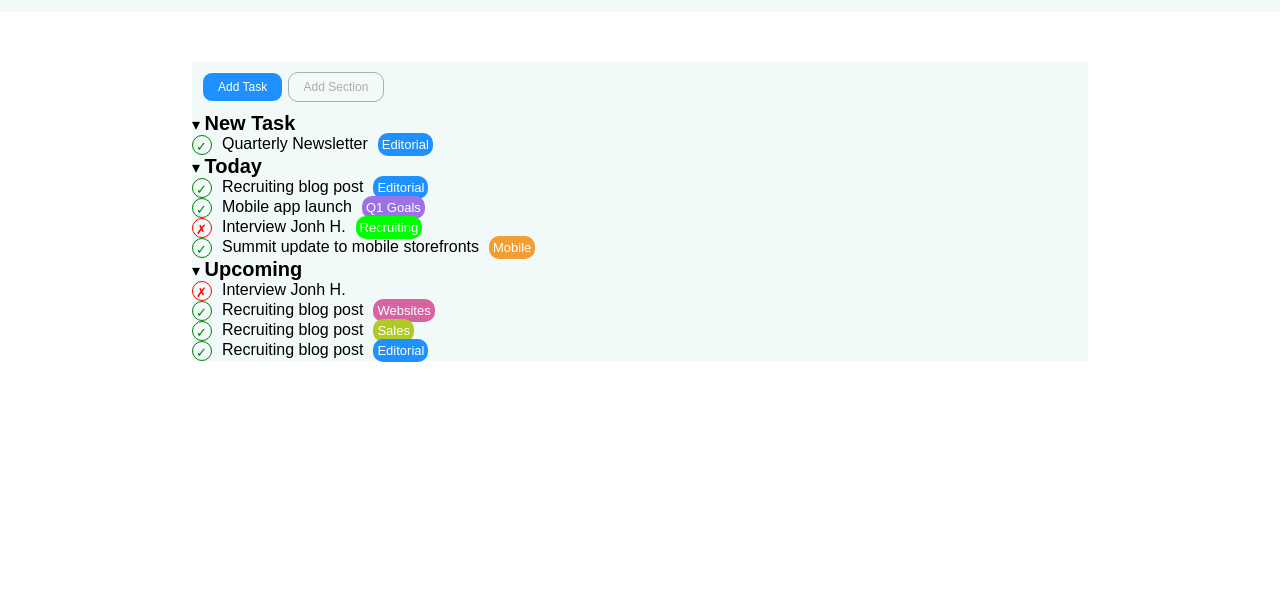
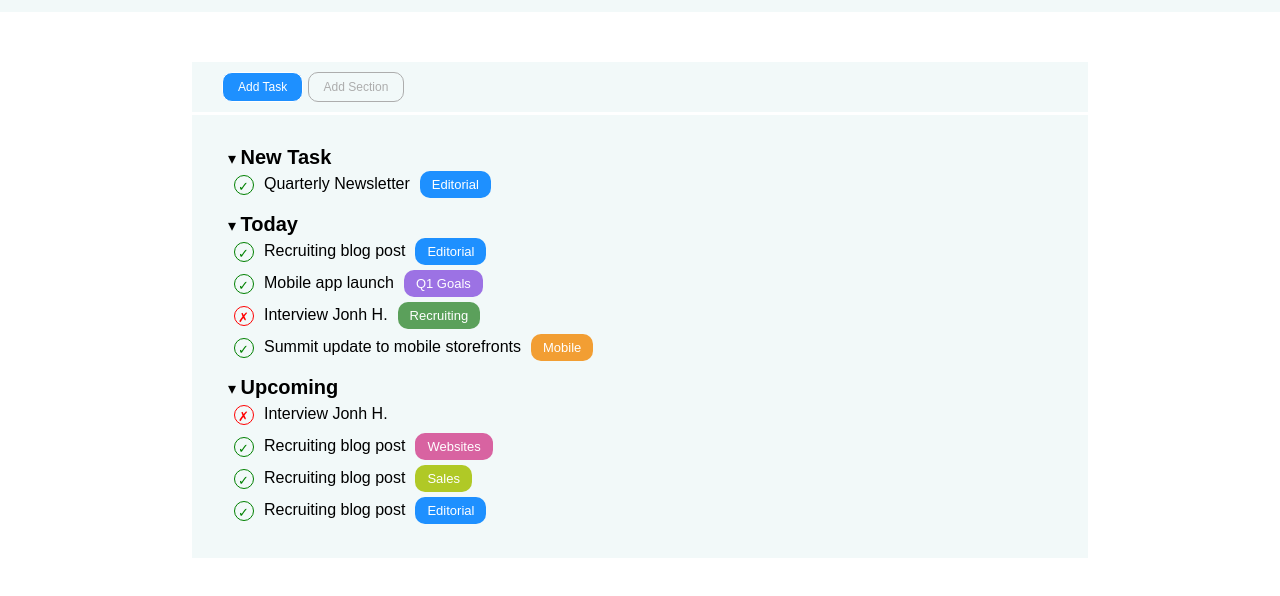
Before and after one commit to Nicolebalzano/html-css-toboolist, a plain HTML site: page index.html in a window 1280 px wide. Shown: the part 68-664 px from the top of the page. Drawn offline with Linux system fonts and the light colour scheme.

Commit message:
feat:padding aggiunti + altre modifiche finali

```diff
--- a/css/style.css
+++ b/css/style.css
@@ -31,9 +31,13 @@ header img {
     background-color: antiquewhite;
     background-color:rgb(242, 249, 249);
 }
+.to-do {
+    padding:25px 30px;
+}
 .operations-list {
     margin-top: 50px;
-    padding: 10px;
+    padding: 10px 30px;
+    border-bottom: 3px solid white;
 }
 .operations-list a {
     text-decoration: none;
@@ -43,7 +47,6 @@ header img {
     font-size: 12px;
     display: inline-block;
 }
-
 .add-task {
     background-color: rgb(30, 144, 255);;
     color: white;
@@ -53,6 +56,9 @@ header img {
     color: rgb(173, 173, 173);
 }
 
+li{
+    padding: 6px;
+}
 ul h2 {
     display: inline-block;
     font-size: 20px;
@@ -89,7 +95,7 @@ ul h2 {
 .etichetta {
     margin-left: 10px;
     border-radius: 10px;
-    padding: 4px;
+    padding: 6px 12px;
     font-size: 13px;
     color: white;
 }
@@ -100,7 +106,7 @@ ul h2 {
     background-color: rgb(156, 114, 228);
 }
 .verde-label {
-    background-color: rgb(0, 255, 0);
+    background-color: rgb(91, 160, 91);
 }
 .rosa-label {
     background-color:rgb(216, 99, 161) ;
```
